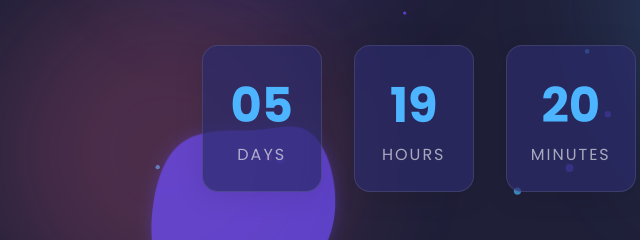
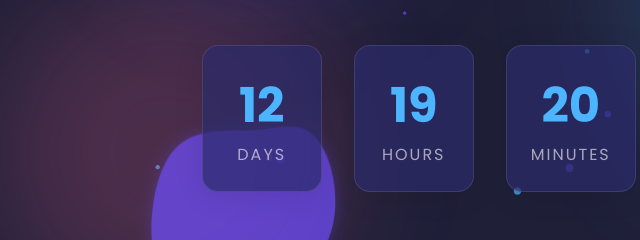
Before and after one commit to ZoOtMcNoOt/Personal-Site-Temp-Site, a plain HTML site: page index.html in a window 1280 px wide. Shown: the part 393-633 px from the top of the page, 136-776 px from the left. Drawn offline with Linux system fonts and the light colour scheme.

Commit message:
Update index.html

```diff
--- a/index.html
+++ b/index.html
@@ -471,7 +471,7 @@
 
     <script>
         // Set the countdown date to May 9th, 2025 at 23:59:59
-        const countdownDate = new Date('May 16, 2025 23:59:59').getTime();
+        const countdownDate = new Date('May 23, 2025 23:59:59').getTime();
 
         // Update the countdown every second
         const countdown = setInterval(function() {
```
